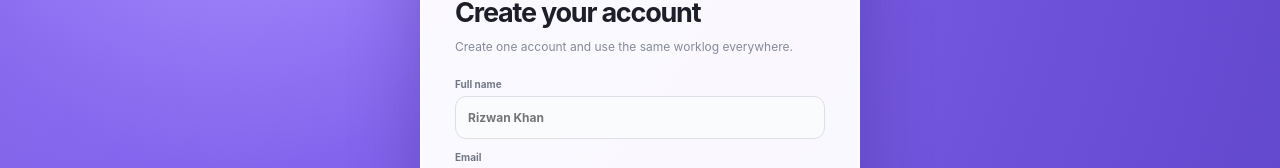
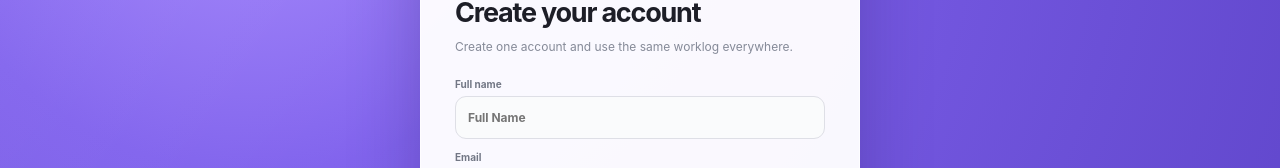
Before and after one commit to Rizzu01/reporting, a Next.js app: page / in a window 1280 px wide. Both pictures are taken after typing "name@example.com", "Sample123" into the empty fields and a click on the button "Create a new account". Shown: the part 258-426 px from the top of the page. Built offline with nearby package versions, Linux system fonts and the light colour scheme.

Commit message:
fix: use generic full name placeholder

```diff
--- a/components/cloud-sync.tsx
+++ b/components/cloud-sync.tsx
@@ -64,13 +64,8 @@ export default function CloudSync({ children }: Props) {
 
   const loadCloud = useCallback(async () => {
     if (!supabase) return;
-
-    const {
-      data: { user },
-    } = await supabase.auth.getUser();
-
+    const { data: { user } } = await supabase.auth.getUser();
     if (!user) return;
-
     if (activeUserId.current !== user.id) {
       activeUserId.current = user.id;
       hydrated.current = false;
@@ -96,14 +91,8 @@ export default function CloudSync({ children }: Props) {
 
     const localTasks = safeTasks();
 
-    // Always merge the first cloud load with the local cache. The previous
-    // implementation only restored cloud tasks when localStorage was empty,
-    // which meant having even one newly-created local task could hide all of
-    // the user's older weeks. Cloud provides the history; local wins only for
-    // matching IDs that have unsynced edits.
     if (!hydrated.current) {
       hydrated.current = true;
-
       const merged = new Map<string, LocalTask>();
       for (const task of cloudTasks) merged.set(task.id, task);
       for (const task of localTasks) merged.set(task.id, task);
@@ -128,24 +117,14 @@ export default function CloudSync({ children }: Props) {
 
     const cloudSignature = JSON.stringify(normalizedTasks(cloudTasks));
     const localSignature = JSON.stringify(normalizedTasks(localTasks));
-
-    // Routine polling must never overwrite a task that the user has just added
-    // locally. It only acknowledges a successful match.
-    if (cloudSignature === localSignature) {
-      lastUploaded.current = localSignature;
-    }
+    if (cloudSignature === localSignature) lastUploaded.current = localSignature;
   }, [supabase]);
 
   const uploadLocal = useCallback(async () => {
     if (!supabase || syncing.current) return;
-
     syncing.current = true;
-
     try {
-      const {
-        data: { user },
-      } = await supabase.auth.getUser();
-
+      const { data: { user } } = await supabase.auth.getUser();
       if (!user) return;
 
       const localTasks = safeTasks();
@@ -156,18 +135,12 @@ export default function CloudSync({ children }: Props) {
           .from("tasks")
           .select("id")
           .eq("user_id", user.id);
-
         if (cloudError) throw cloudError;
 
         const localIds = new Set(localTasks.map((task) => task.id));
-
         for (const row of cloudRows ?? []) {
           if (!localIds.has(row.id)) {
-            const { error } = await supabase
-              .from("tasks")
-              .delete()
-              .eq("user_id", user.id)
-              .eq("id", row.id);
+            const { error } = await supabase.from("tasks").delete().eq("user_id", user.id).eq("id", row.id);
             if (error) throw error;
           }
         }
@@ -181,18 +154,12 @@ export default function CloudSync({ children }: Props) {
             assigned_to: task.assignedTo || "Designer",
             drive_link: task.driveLink || null,
           }));
-
-          const { error } = await supabase
-            .from("tasks")
-            .upsert(rows, { onConflict: "id" });
-
+          const { error } = await supabase.from("tasks").upsert(rows, { onConflict: "id" });
           if (error) throw error;
         }
 
         const latestSignature = JSON.stringify(normalizedTasks(safeTasks()));
-        if (latestSignature === signature) {
-          lastUploaded.current = signature;
-        }
+        if (latestSignature === signature) lastUploaded.current = signature;
       }
 
       const report = localStorage.getItem(REPORT_KEY) ?? "";
@@ -208,7 +175,6 @@ export default function CloudSync({ children }: Props) {
           },
           { onConflict: "user_id,period_start,period_end" },
         );
-
         if (error) throw error;
       }
     } catch (error) {
@@ -223,14 +189,10 @@ export default function CloudSync({ children }: Props) {
       setReady(true);
       return;
     }
-
     let mounted = true;
 
     const init = async () => {
-      const {
-        data: { session },
-      } = await supabase.auth.getSession();
-
+      const { data: { session } } = await supabase.auth.getSession();
       if (!mounted) return;
 
       setUserEmail(session?.user?.email ?? "");
@@ -240,10 +202,8 @@ export default function CloudSync({ children }: Props) {
       if (session?.user) {
         try {
           const migratedKey = `${MIGRATED_KEY}:${session.user.id}`;
-
           if (!localStorage.getItem(migratedKey)) {
             const localTasks = safeTasks();
-
             if (localTasks.length) {
               const rows = localTasks.map((task) => ({
                 id: task.id,
@@ -253,17 +213,11 @@ export default function CloudSync({ children }: Props) {
                 assigned_to: task.assignedTo || "Designer",
                 drive_link: task.driveLink || null,
               }));
-
-              const { error } = await supabase
-                .from("tasks")
-                .upsert(rows, { onConflict: "id" });
-
+              const { error } = await supabase.from("tasks").upsert(rows, { onConflict: "id" });
               if (error) throw error;
             }
-
             localStorage.setItem(migratedKey, "1");
           }
-
           await loadCloud();
         } catch (error) {
           console.error(error);
@@ -288,10 +242,8 @@ export default function CloudSync({ children }: Props) {
 
   useEffect(() => {
     if (!supabase || !userEmail) return;
-
     const localTimer = window.setInterval(() => void uploadLocal(), 1200);
     const cloudTimer = window.setInterval(() => void loadCloud(), 8000);
-
     return () => {
       window.clearInterval(localTimer);
       window.clearInterval(cloudTimer);
@@ -300,14 +252,12 @@ export default function CloudSync({ children }: Props) {
 
   async function submitAuth(event: React.FormEvent) {
     event.preventDefault();
-
     if (!supabase) return;
 
     if (!email.trim() || password.length < 6) {
       setMessage("Enter an email and a password of at least 6 characters.");
       return;
     }
-
     if (authMode === "signup" && !fullName.trim()) {
       setMessage("Please enter your full name.");
       return;
@@ -315,7 +265,6 @@ export default function CloudSync({ children }: Props) {
 
     setBusy(true);
     setMessage("");
-
     const options = { emailRedirectTo: authRedirectUrl(), data: { full_name: fullName.trim() } };
     const result =
       authMode === "login"
@@ -323,12 +272,10 @@ export default function CloudSync({ children }: Props) {
         : await supabase.auth.signUp({ email: email.trim(), password, options });
 
     setBusy(false);
-
     if (result.error) {
       setMessage(result.error.message);
       return;
     }
-
     if (authMode === "signup" && !result.data.session) {
       setMessage("Account created. Check your email to confirm the account, then sign in.");
     }
@@ -376,10 +323,18 @@ export default function CloudSync({ children }: Props) {
               ? "Sign in to access your tasks from any device."
               : "Create one account and use the same worklog everywhere."}
           </p>
-          {authMode === "signup" && <label>
-            Full name
-            <input type="text" value={fullName} onChange={(e) => setFullName(e.target.value)} placeholder="Rizwan Khan" autoComplete="name" />
-          </label>}
+          {authMode === "signup" && (
+            <label>
+              Full name
+              <input
+                type="text"
+                value={fullName}
+                onChange={(e) => setFullName(e.target.value)}
+                placeholder="Full Name"
+                autoComplete="name"
+              />
+            </label>
+          )}
           <label>
             Email
             <input type="email" value={email} onChange={(e) => setEmail(e.target.value)} placeholder="you@example.com" autoComplete="email" />
```
